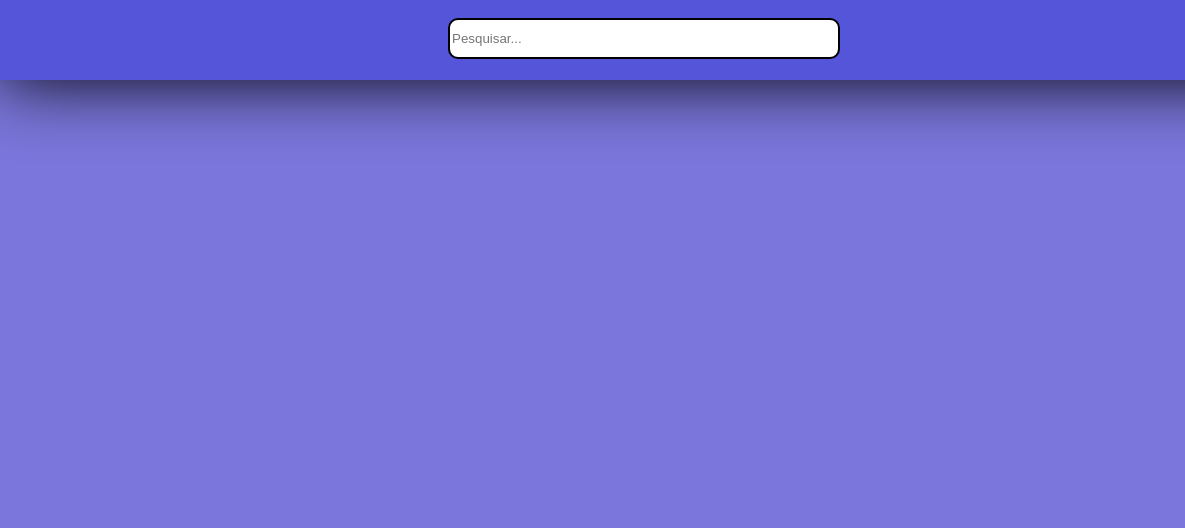
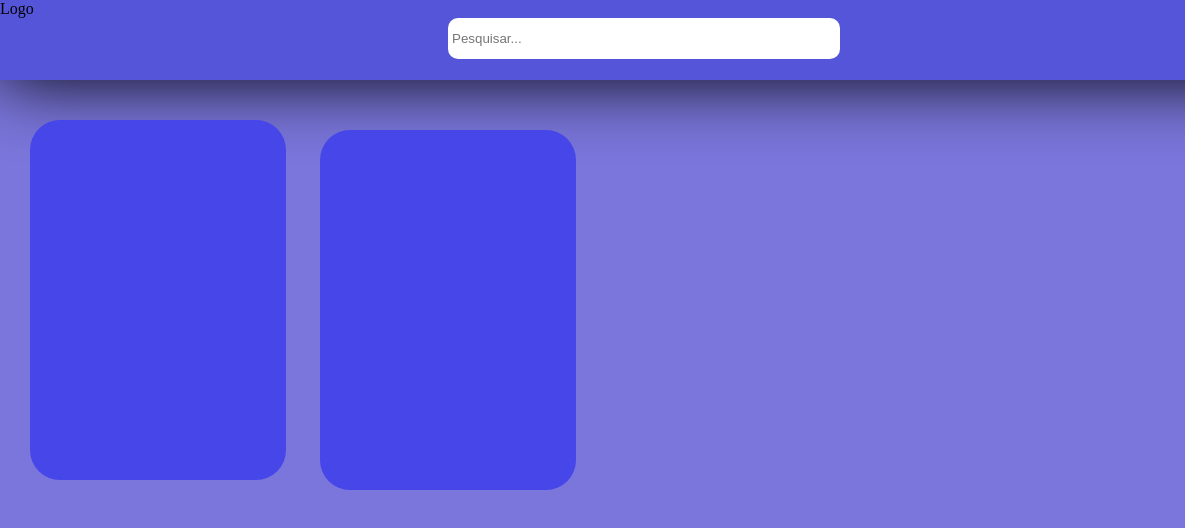
Before and after one commit to Isaac-Santana068/Projeto-de-Startup, a plain HTML site: page Index.html in a window 1280 px wide. Shown: the full height of the page, 0-1185 px from the left. Drawn offline with Linux system fonts and the light colour scheme.

Commit message:
Adicionando o conteiner das imagens

```diff
--- a/Index.html
+++ b/Index.html
@@ -9,7 +9,7 @@
 <body>
     <div id="conteinernav">
         <nav>
-            <img src="" alt="" id="logo">
+            <img src="" alt="" id="logo">Logo
             <div id="ligações">
                 <input type="text" id="pesquisa" placeholder="Pesquisar...">
                 <a href=""><img src="Usuário.png" alt="" id="usuario"></a>
@@ -17,8 +17,8 @@
         </nav>
     </div>
     <div id="conteiner">
-        <!--Barra lateral -->
-        <div id="Latral" ></div>
+        <div class="baloes" id="ba1"></div>
+        <div class="baloes" id="ba2"></div>
     </div>
 </body>
 </html>
--- a/index.css
+++ b/index.css
@@ -6,6 +6,7 @@
     left: 0%;
     bottom: 90%;
     box-shadow: 0px 0px 70px black;
+    position: fixed;
 
 }
 #pesquisa{
@@ -14,7 +15,7 @@
     width: 30%;
     height: 35px;
     border-radius: 10px;
-    border: 2px solid black;
+    border: 2px solid rgb(255, 255, 255);
 }
 #usuario{
     width: 40px;
@@ -25,3 +26,26 @@
 body{
     background-color: #7A76DB;
 }
+#conteiner{
+    position: absolute;
+    top: 10%;
+    right: 0%;
+    width: 100%;
+    height: 90%;
+}
+.baloes{
+    background-color: #4646e9;
+    width: 20%;
+    height: 50%;
+    border-radius: 30px;
+}
+#ba1, #ba2{
+    position: relative;
+    top: 40px;
+    left: 30px;
+    cursor: pointer;
+}
+#ba2{
+    top: -43%;
+    left: 25%;
+}
```
